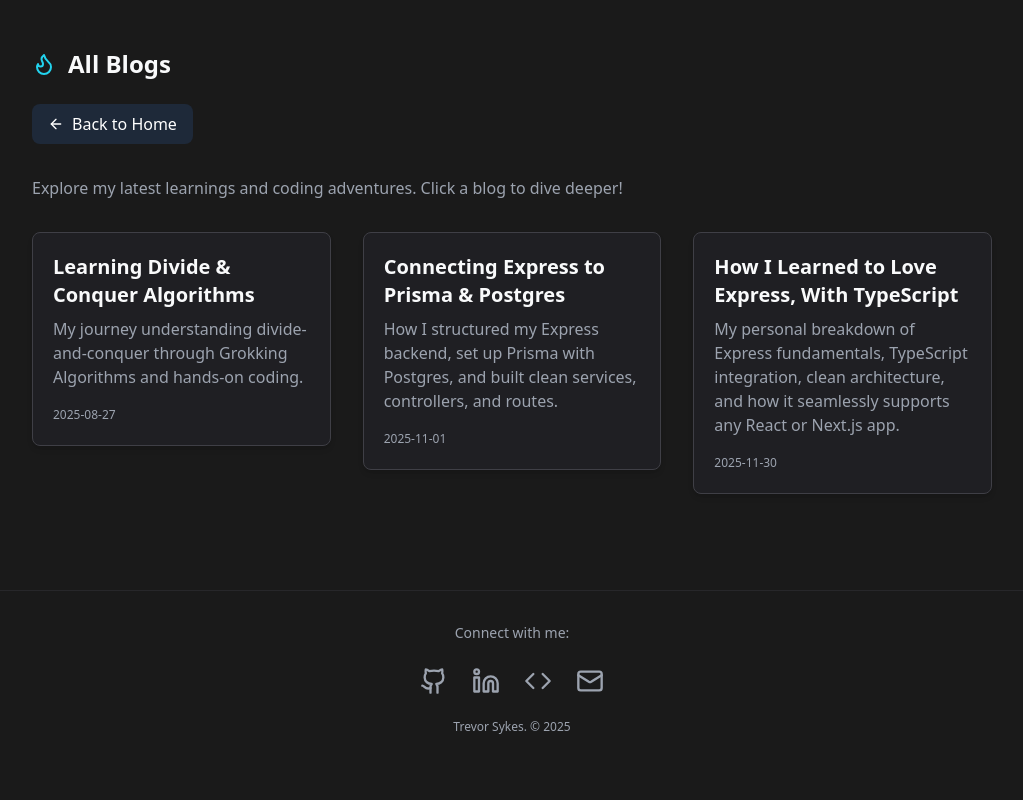
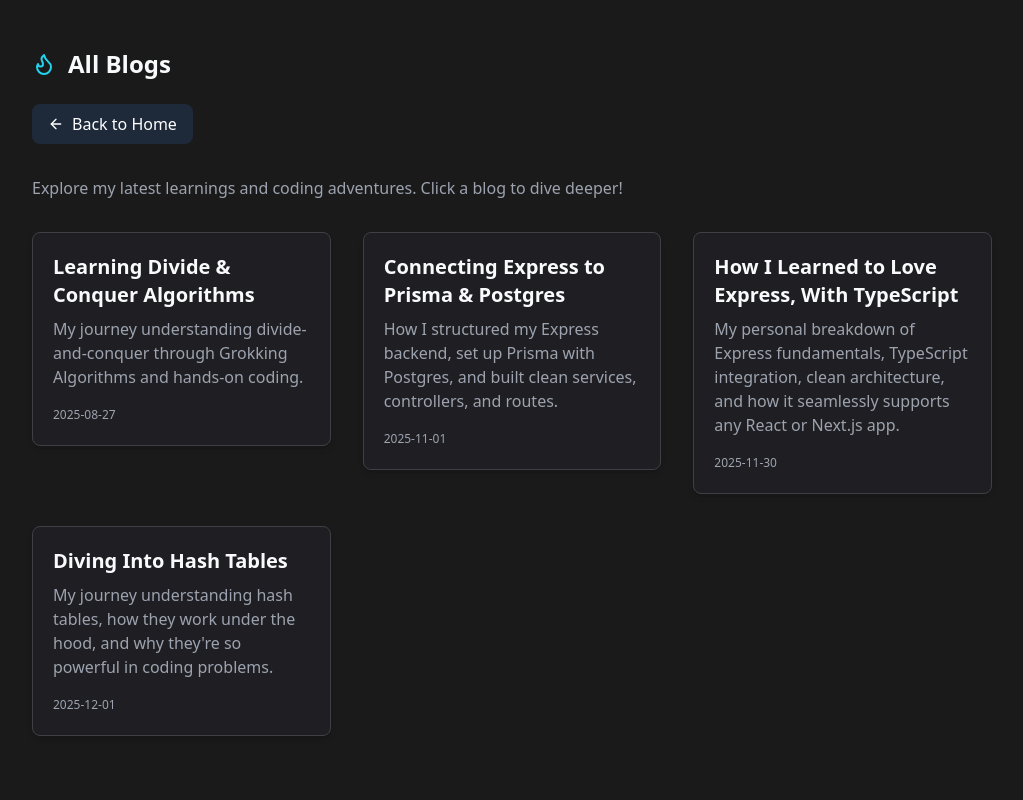
Before and after one commit to trev-sykes/trevs-portfolio, a Next.js app: page /blogs in a window 1280 px wide. Shown: the top 800 px of the page, without its empty margins (128-1151 px from the left). Built offline with nearby package versions, Linux system fonts and the light colour scheme.

Commit message:
add new blog

```diff
--- a/app/data/blogs.ts
+++ b/app/data/blogs.ts
@@ -494,8 +494,130 @@ Honestly?
 That’s when you really *get* Express —
 when it disappears and simply supports your whole stack without getting in the way.
         `
+    },
+    {
+        id: "learning-hash-tables",
+        title: "Diving Into Hash Tables",
+        date: "2025-12-01",
+        excerpt: "My journey understanding hash tables, how they work under the hood, and why they're so powerful in coding problems.",
+        content: `
+### Introduction
+
+Today, I tackled **hash tables** after reading Chapter 5 of *Grokking Algorithms*. Honestly, I underestimated them at first. I thought I understood "key-value pairs," but seeing how they actually work in memory, with hashing functions and collision handling, was eye-opening.
+
+Hash tables felt like the bridge between **thinking abstractly about data** and actually **building efficient solutions in code**.
+
+> **Tip:** When learning hash tables, visualize both the keys and their hashed indices. It makes collisions and lookups way more concrete.
+
+---
+
+### Why Hash Tables Are Magic
+
+Hash tables give us something almost unbelievable: **constant-time lookups** (O(1)) for many operations.
+
+In JavaScript, objects or \`Map\` are hash tables under the hood. When you do:
+
+\`\`\`ts
+const map = new Map();
+map.set("name", "Satoshi");
+map.get("name"); // "Satoshi"
+\`\`\`
+
+…you're really leveraging a clever hashing algorithm that maps \`"name"\` to a specific spot in memory. The key insight is that, instead of scanning a whole array, the hash function computes exactly where to go.
+
+---
+
+### My First Mental Hurdle: Collisions
+
+A collision happens when two keys hash to the same index. At first, I thought: *"How is this even possible?"*
+
+Grokking explains **chaining** and **open addressing**. In JS terms:
+
+- **Chaining:** store multiple values in an array at the same index
+- **Open addressing:** find the next free slot if a collision occurs
+
+Visualizing a small table on paper helped me **see collisions happen and get resolved**. It made hash tables less mysterious and more like a puzzle.
+
+---
+
+### Implementing a Simple Hash Table (Conceptually)
+
+I tried coding a simple conceptual hash table in JS:
+
+\`\`\`ts
+class HashTable {
+    buckets: Array<[string, any][]>;
+
+    constructor(size = 50) {
+        this.buckets = Array.from({ length: size }, () => []);
     }
 
+    _hash(key: string) {
+        let hash = 0;
+        for (let char of key) {
+            hash += char.charCodeAt(0);
+        }
+        return hash % this.buckets.length;
+    }
+
+    set(key: string, value: any) {
+        const index = this._hash(key);
+        const bucket = this.buckets[index];
+
+        for (let i = 0; i < bucket.length; i++) {
+            if (bucket[i][0] === key) {
+                bucket[i][1] = value;
+                return;
+            }
+        }
+
+        bucket.push([key, value]);
+    }
+
+    get(key: string) {
+        const index = this._hash(key);
+        const bucket = this.buckets[index];
+
+        for (let [k, v] of bucket) {
+            if (k === key) return v;
+        }
+
+        return undefined;
+    }
+}
+
+const ht = new HashTable();
+ht.set("name", "Satoshi");
+ht.get("name"); // "Satoshi"
+\`\`\`
+
+It was humbling to **build something I usually just take for granted** in JS. Seeing collisions handled manually made me appreciate what JS does behind the scenes.
+
+---
+
+### Key Takeaways
+
+- **Hashing is everywhere:** even simple objects in JS are using this.
+- **Collisions are real:** and handling them correctly is crucial for performance.
+- **Thinking in memory helps:** imagining indices and buckets is better than abstract definitions.
+- **Hash tables solve problems fast:** lookups, inserts, and deletions can all be near O(1).
+
+I also realized why many interview questions use hash tables: they let you solve problems like "two sum" or "first recurring character" efficiently without brute-force loops.
+
+---
+
+### Personal Reflection
+
+Before today, I felt comfortable using \`Map\` and object literals.
+After today, I **understand the engine under the hood**. I know why it's fast, where collisions happen, and why hash functions matter.
+
+It's a small shift, but it changes the way I approach problems. I'm starting to think: *"Can I transform this problem into key-value lookups?"* It's empowering.
+
+Hash tables aren't just data structures — they're a mindset shift for solving problems efficiently.
+
+> Next step: explore sets, caching problems, and hash table interview questions to solidify this understanding.
+        `,
+    }
 ];
 
 export default BLOGS;
```
